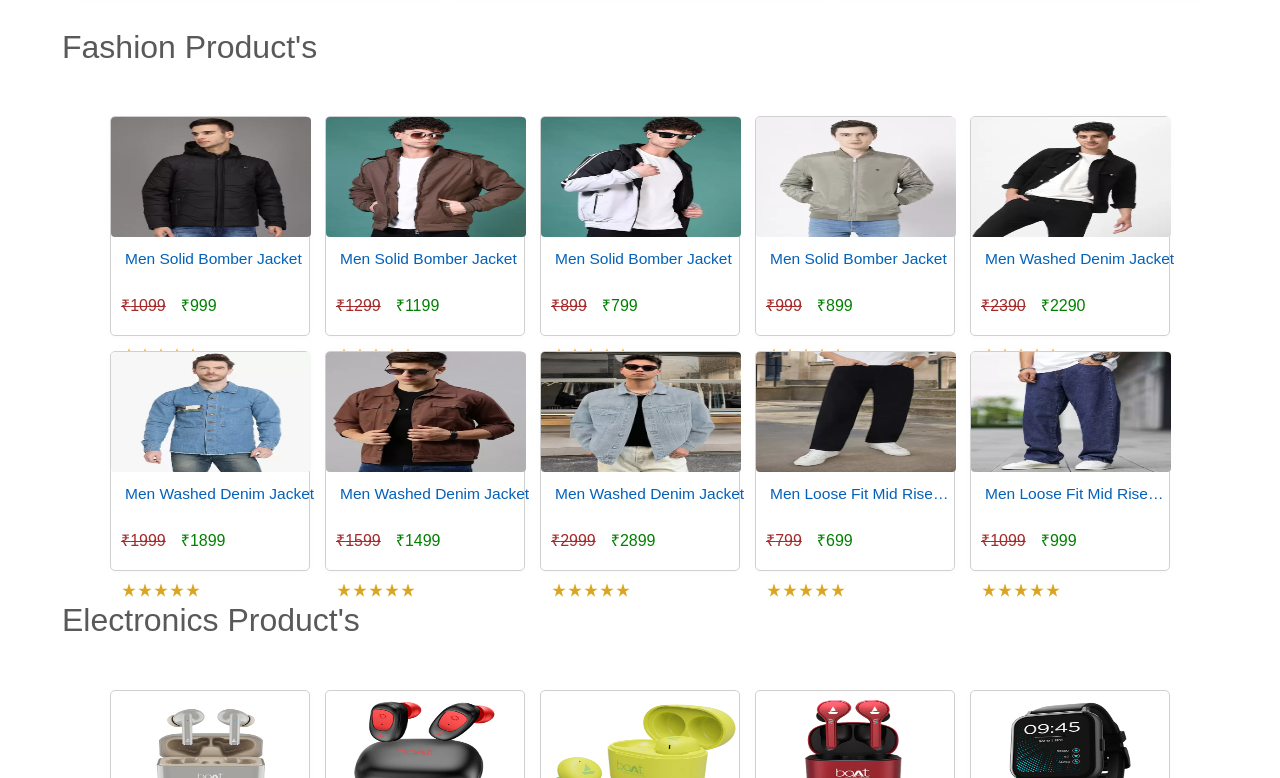
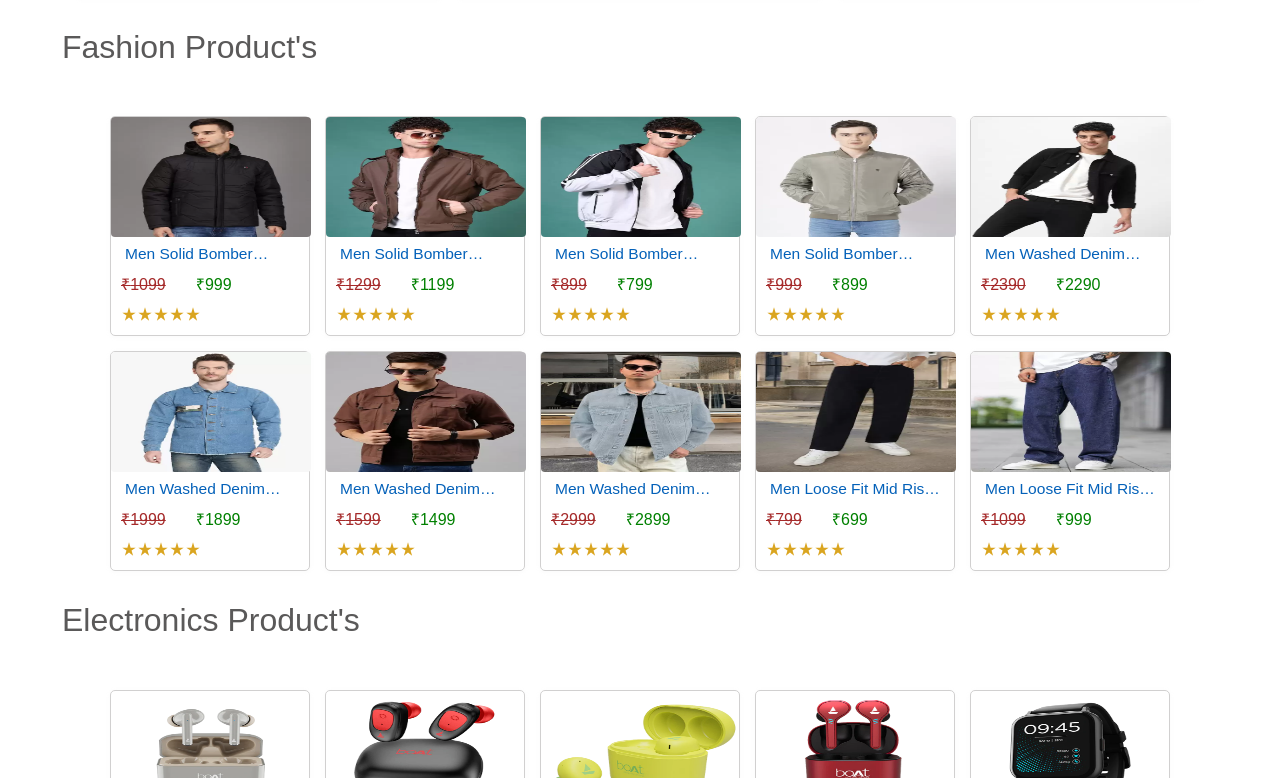
Before and after one commit to Ravi1819784/raviecart, a React (Vite) app: page / in a window 1280 px wide. Shown: the part 1382-2160 px from the top of the page. Built offline with nearby package versions, Linux system fonts and the light colour scheme.

Commit message:
fix: add new content

```diff
--- a/src/Components/Nav.css
+++ b/src/Components/Nav.css
@@ -95,18 +95,18 @@ padding-top: 15px;
     align-items: center;
      position: absolute;
     top: 70px;
-    right: 20px;
+    right: 0px;
         background-color: #4fa7fa;
 }
 
 .cross{
     position: absolute;
-    top: 25px;
-    right: 25px;
+    top: 15px;
+    right: 10px;
 }
 .cross-icon{
-    height: 25px;
-    width: 25px;
+    height: 17px;
+    width: 17px;
     color: white;
     font-weight: bold;
 }
@@ -132,7 +132,6 @@ padding-top: 15px;
         color: white;
         position: relative;
         right: 10px;
-
     }
 
        .right.open{
@@ -144,7 +143,7 @@ padding-top: 15px;
         flex-direction: column;
         position: absolute;
         top: 70px;
-        right: 25px;
+        right: 0px;
         background-color: #4fa7fa;
         color: white;
         text-align: center;
--- a/src/Components/ProductLIst.jsx
+++ b/src/Components/ProductLIst.jsx
@@ -48,13 +48,13 @@ const ProductLIst = ({ProductItem,title}) => {
             <p style={{textDecorationLine: 'line-through',color:"brown"}}><del>₹{product.Price +100}</del></p>
             <p style={{color:"green"}}>₹{product.Price}</p>
            </div>
-           <div className="rating-list">
+           <p className="rating-list">
            <MdStarRate />
            <MdStarRate />
            <MdStarRate />
            <MdStarRate />
            <MdStarRate />
-           </div>
+           </p>
               </div>
                  </Link>
             </div>))})}
--- a/src/Components/ProductList.css
+++ b/src/Components/ProductList.css
@@ -17,19 +17,14 @@
     width: 100%;
     align-items: center;
     margin-block: 20px;
-    /* overflow-x: scroll; */
+
 }
-/* .category::-webkit-scrollbar {
-    display: none;
-  } */
+
 .product-card{
     width: 200px;
     height: 220px;
     display: flex;
     flex-direction: column;
-    gap: 10px;
-    justify-content:flex-start;
-    align-items: center;
     border-radius: 5px;
     align-items: flex-start;
     box-shadow: rgba(226, 225, 225, 0.16) 0px 1px 4px;
@@ -40,8 +35,6 @@
 width: 200px;
 height: 120px;
 border-radius: 4px;
-/* object-fit:contain; */
-
 }
 .productImages{
     display: flex;
@@ -52,11 +45,8 @@ border-radius: 4px;
 .category-name{
     display: flex;
     flex-direction: column;
-margin-left: 10px;
-gap: 8px;
 width: 100%;
-height: auto;
-padding-top: 5px;
+
 }
 .head{
     font-size: 0.97rem;
@@ -68,12 +58,19 @@ padding-top: 5px;
     padding-inline: 4px;
     margin-top: 5px;
     color: rgb(4, 97, 185);
+    margin-inline: 10px;
 }
 .price{
 display: flex;
-gap: 15px;
+gap: 30px;
+margin-inline: 10px;
+  position: relative;
+   bottom: 8px;
 }
 
 .rating-list{
    color: goldenrod;
+   position: relative;
+   bottom: 20px;
+   margin-inline: 10px;
 }
--- a/src/Home/Header/Header.css
+++ b/src/Home/Header/Header.css
@@ -1,23 +1,4 @@
-.main-header {
-  /* background-image: url(https://img.freepik.com/free-psd/horizontal-banner-template-big-sale-with-woman-shopping-bags_23-2148786755.jpg); */
-  /* width: 100%;
-  height: 50vh;
-  background-repeat: no-repeat;
-  background-size: 100% 100%;
-  background-position: center;
-  margin-top: 80px; */
-}
 
-@media only screen and (max-width: 413px) {
-  .main-header {
-    /* background-image: url(https://img.freepik.com/free-psd/horizontal-banner-template-big-sale-with-woman-shopping-bags_23-2148786755.jpg); */
-    /* width: 100%;
-    height: 70vh;
-    background-repeat: no-repeat;
-    background-size: 100% 100%;
-    background-position: center; */
-  }
-}
 .headerImages{
   width: 100%;
   object-fit: contain;
@@ -35,3 +16,10 @@
   background-repeat: no-repeat;
   background-size: cover;
 }
+
+@media (max-width:768px) {
+  .main-header{
+    overflow-x: hidden;
+  }
+
+}
--- a/src/Home/Home.jsx
+++ b/src/Home/Home.jsx
@@ -3,6 +3,7 @@ import Header from './Header/Header'
 // import Section from './Section/Section'
 // import Footer from './Footer/Footer'
 import Card from '../Components/Card'
+import "./Home.css"
 import Category from '../Components/Category'
 import Key from './Footer/Key'
 import Trending from '../Components/Trending'
```
Also changed, not shown: src/App.css (line endings or trailing spaces), src/Home/Home.css (added).
